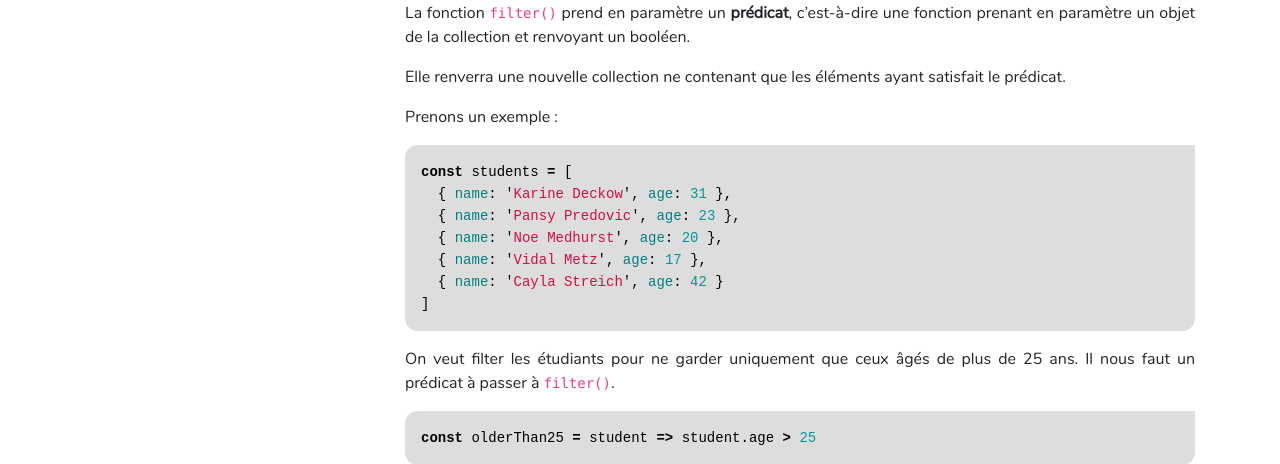
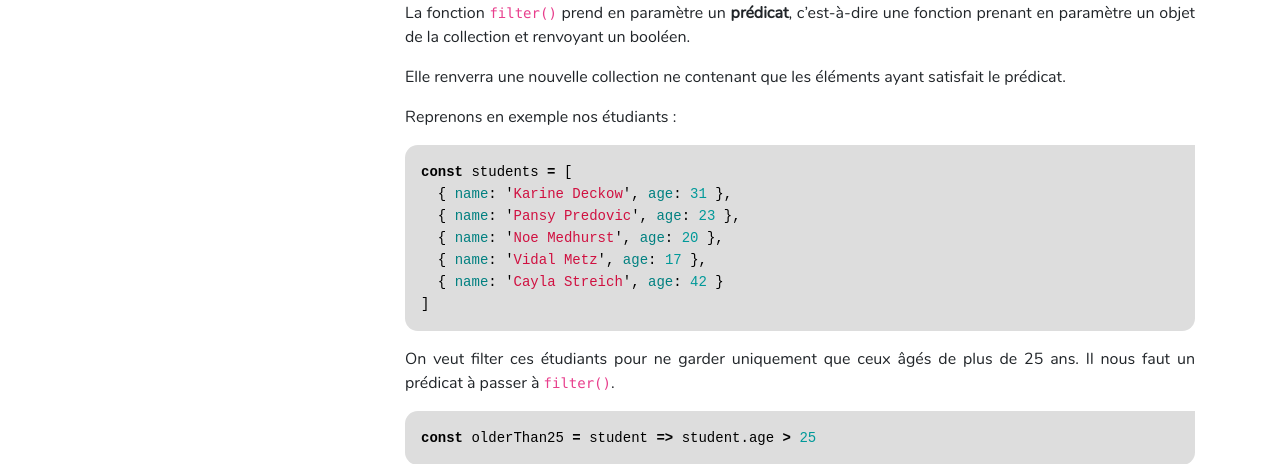
Before and after one commit to DEVmachine-fr/website, a Jekyll site: the page built from _posts/2022-10-11-introduction-programmation-fonctionnelle_partie1.md, in a window 1280 px wide and 900 px high, scrolled down 6382 px. Shown: the part 154-618 px from the top of the window. Built offline with Jekyll 4.4.1, drawn with Linux system fonts in a browser that asks for light colours; nearby versions of some CDN libraries; some web fonts are replaced; some of the changed text lies outside the part shown.

Commit message:
fix: MR feedbacks

````diff
--- a/_posts/2022-10-11-introduction-programmation-fonctionnelle_partie1.md
+++ b/_posts/2022-10-11-introduction-programmation-fonctionnelle_partie1.md
@@ -17,7 +17,7 @@
     - [Écrire des fonctions pures](#écrire-des-fonctions-pures)
     - [Implications](#implications)
   - [Concepts majeures](#concepts-majeures)
-    - [La currification (ou *currying*)](#la-currification-ou-currying)
+    - [La currification (ou currying)](#la-currification-ou-currying)
     - [La composition de fonctions](#la-composition-de-fonctions)
     - [Les fonctions d'ordre supérieur](#les-fonctions-dordre-supérieur)
     - [Map, filter et reduce](#map-filter-et-reduce)
@@ -98,7 +98,7 @@
 
 ## Concepts majeures
 
-### La currification (ou *currying*)
+### La currification (ou currying)
 
 La currification est un concept clé de la programmation fonctionnelle, qui consiste à transformer une fonction à **n** arguments en **n** fonctions à **un** argument.
 
@@ -188,7 +188,7 @@
 
 Elle renverra une nouvelle collection contenant le résultat de l'application de la projection sur chaque élément du tableau source.
 
-Reprenons notre exemple précédent :
+Prenons un exemple avec une liste d'étudiants :
 
 ```js
 const students = [
@@ -262,7 +262,7 @@
 
 Elle renverra une nouvelle collection ne contenant que les éléments ayant satisfait le prédicat.
 
-Prenons un exemple :
+Reprenons en exemple nos étudiants :
 
 ```js
 const students = [
@@ -274,7 +274,7 @@
 ]
 ```
 
-On veut filter les étudiants pour ne garder uniquement que ceux âgés de plus de 25 ans. Il nous faut un prédicat à passer à `filter()`.
+On veut filter ces étudiants pour ne garder uniquement que ceux âgés de plus de 25 ans. Il nous faut un prédicat à passer à `filter()`.
 
 ```js
 const olderThan25 = student => student.age > 25
````
